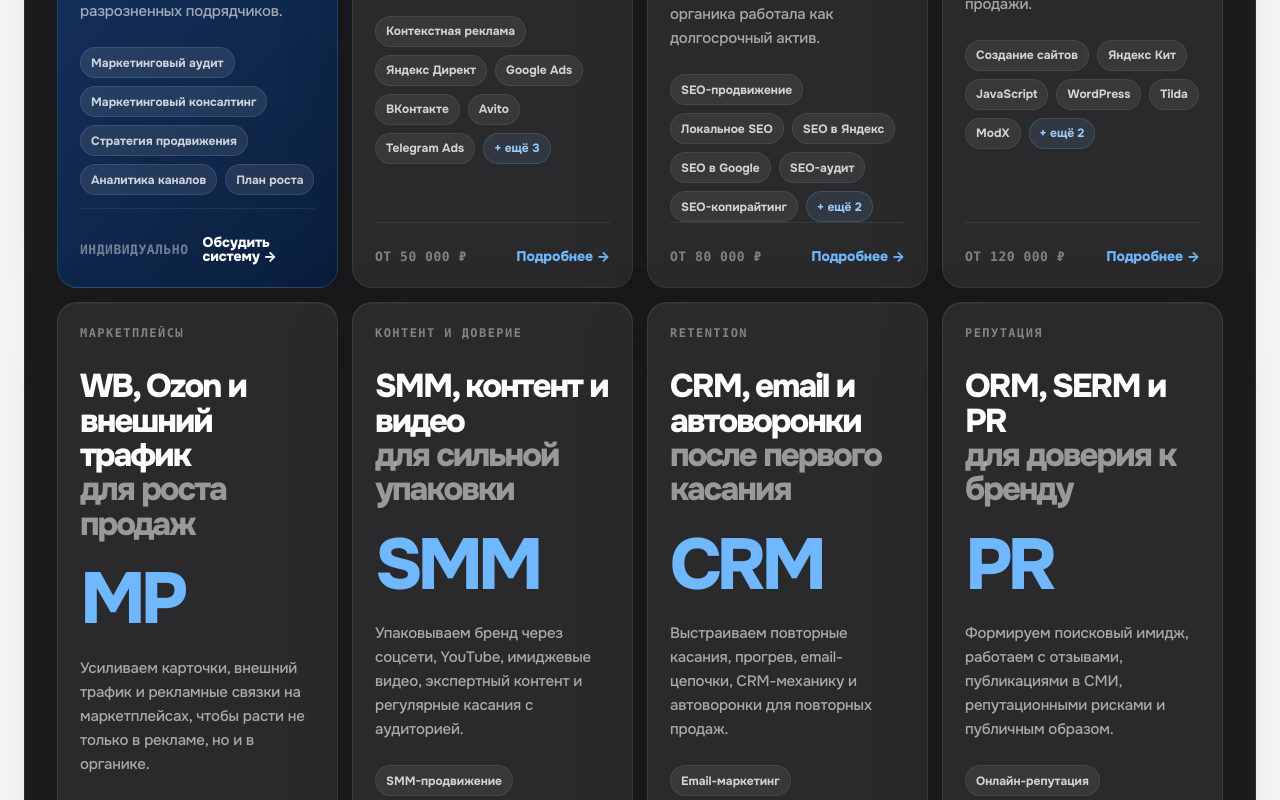
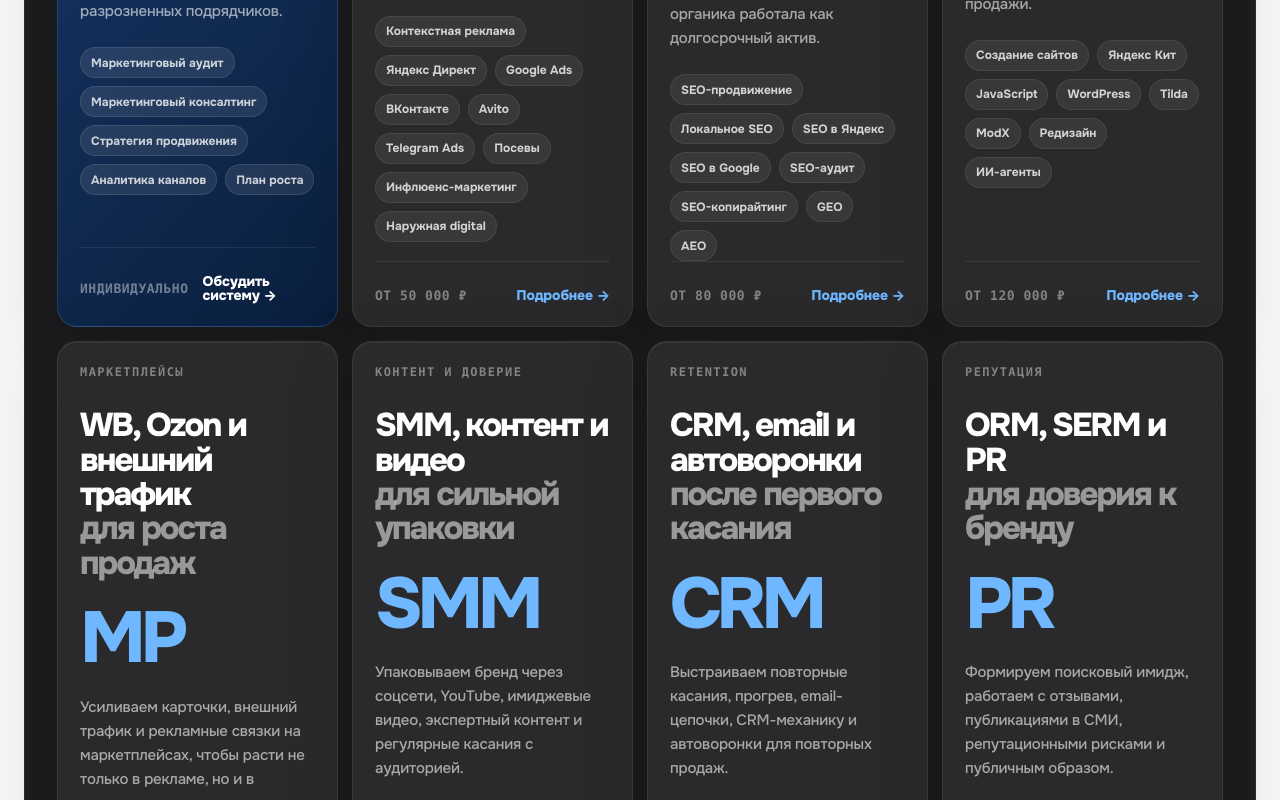
Before and after one commit to makeallperfectcompany/map2, a Next.js app: page / in a window 1280 px wide. Shown: the part 1800-2600 px from the top of the page. Built offline with nearby package versions, Linux system fonts and the light colour scheme.

Commit message:
services: кликабельные chips, все вложенные услуги видны без лимита

```diff
--- a/src/components/sections/ServicesSection.module.css
+++ b/src/components/sections/ServicesSection.module.css
@@ -201,7 +201,8 @@
   min-height: 78px;
 }
 
-.chips span {
+.chips span,
+.chips .chipLink {
   min-height: 31px;
   display: inline-flex;
   align-items: center;
@@ -212,21 +213,31 @@
   border: 1px solid rgba(255, 255, 255, 0.075);
   font: 650 12px/1 Onest, Inter, system-ui, sans-serif;
   white-space: nowrap;
+  text-decoration: none;
+  transition: background 0.2s ease, border-color 0.2s ease, color 0.2s ease, transform 0.2s ease;
 }
 
-.chips .moreChip {
-  color: #9dccff;
-  background: rgba(122, 183, 255, 0.10);
-  border-color: rgba(122, 183, 255, 0.18);
+.chips .chipLink:hover {
+  background: rgba(255, 255, 255, 0.13);
+  border-color: rgba(255, 255, 255, 0.20);
+  color: #ffffff;
+  transform: translateY(-1px);
 }
 
-.featuredCard .chips span {
+.chips .chipLink:focus-visible {
+  outline: 2px solid #6FB7FF;
+  outline-offset: 2px;
+}
+
+.featuredCard .chips span,
+.featuredCard .chipLink {
   background: rgba(255, 255, 255, 0.09);
   border-color: rgba(255, 255, 255, 0.10);
 }
 
-.featuredCard .chips .moreChip {
-  color: #ffffff;
+.featuredCard .chipLink:hover {
+  background: rgba(255, 255, 255, 0.18);
+  border-color: rgba(255, 255, 255, 0.25);
 }
 
 .cardBottom {
--- a/src/components/sections/ServicesSection.tsx
+++ b/src/components/sections/ServicesSection.tsx
@@ -1,13 +1,5 @@
 import { serviceGroups } from "@/content/services";
 import styles from "./ServicesSection.module.css";
-
-function visibleServices(services: readonly string[]) {
-  const limit = 6;
-  const visible = services.slice(0, limit);
-  const hiddenCount = services.length - visible.length;
-
-  return { visible, hiddenCount };
-}
 
 export default function ServicesSection() {
   return (
@@ -34,10 +26,7 @@ export default function ServicesSection() {
         </div>
 
         <div className={styles.servicesGrid} aria-label="Ключевые направления услуг">
-          {serviceGroups.map((service) => {
-            const { visible, hiddenCount } = visibleServices(service.services);
-
-            return (
+          {serviceGroups.map((service) => (
             <article
               className={`${styles.serviceCard} ${service.featured ? styles.featuredCard : ""}`}
               key={service.title}
@@ -54,10 +43,15 @@ export default function ServicesSection() {
               <p>{service.description}</p>
 
               <div className={styles.chips} aria-label={`Услуги направления ${service.title}`}>
-                  {visible.map((item) => (
-                    <span key={item}>{item}</span>
+                {service.services.map((item) => (
+                  <a
+                    key={item}
+                    href={`/services/${encodeURIComponent(item.toLowerCase())}`}
+                    className={styles.chipLink}
+                  >
+                    {item}
+                  </a>
                 ))}
-                  {hiddenCount > 0 ? <span className={styles.moreChip}>+ ещё {hiddenCount}</span> : null}
               </div>
 
               <div className={styles.cardBottom}>
@@ -65,8 +59,7 @@ export default function ServicesSection() {
                 <a href={service.href}>{service.cta} →</a>
               </div>
             </article>
-            );
-          })}
+          ))}
         </div>
       </div>
     </section>
```
Lines whose indentation alone changed are shown as unchanged.
